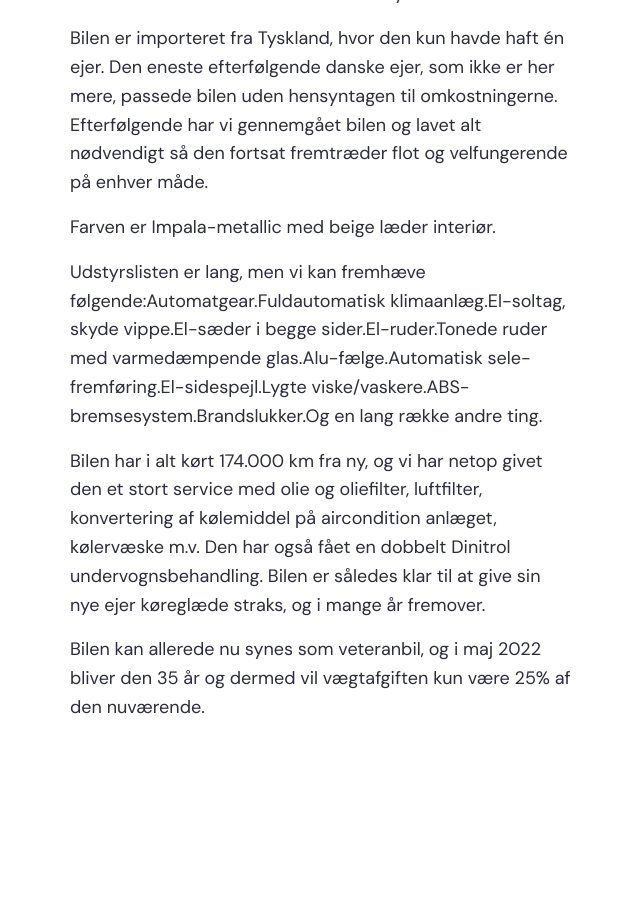
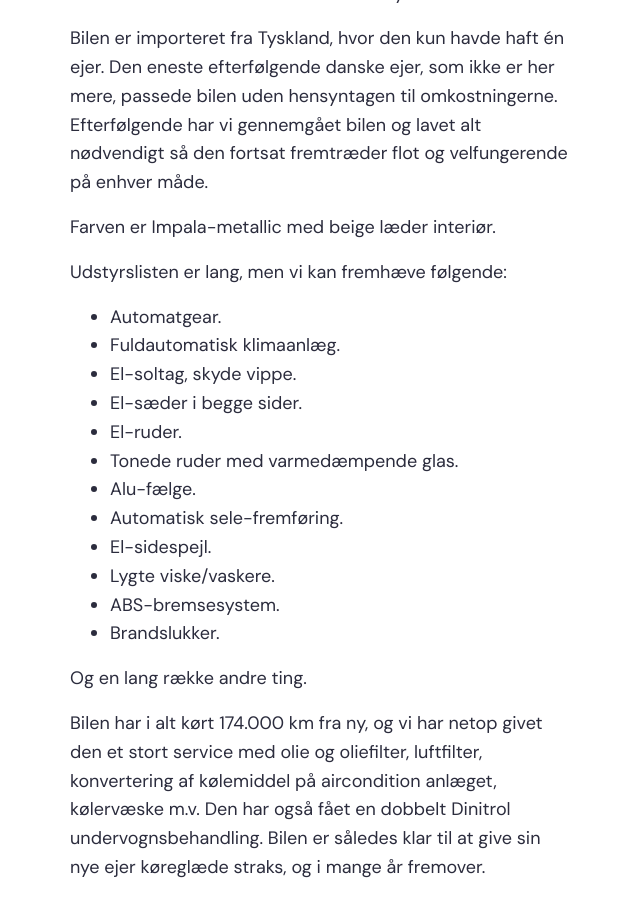
Before and after one commit to aakjaer/thclassic, a Jekyll site: the page built from _cars/seat-ibiza.md, in a window 1280 px wide and 900 px high, scrolled down 961 px. Shown: the whole window, without its empty margins (452-1092 px from the left). Built offline with Jekyll 4.4.1, drawn with Linux system fonts in a browser that asks for light colours.

```diff
--- a/_cars/seat-ibiza.md
+++ b/_cars/seat-ibiza.md
@@ -8,6 +8,7 @@ model_year:
 images:
   - image_path: /uploads/img-3620.jpg
   - image_path: /uploads/img-3619.jpg
+  - image_path:
 ---
 
 ## Beskrivelse
@@ -18,7 +19,22 @@ Bilen er importeret fra Tyskland, hvor den kun havde haft &eacute;n ejer. Den en
 
 Farven er Impala-metallic med beige l&aelig;der interi&oslash;r.
 
-Udstyrslisten er lang, men vi kan fremh&aelig;ve f&oslash;lgende:Automatgear.Fuldautomatisk klimaanl&aelig;g.El-soltag, skyde vippe.El-s&aelig;der i begge sider.El-ruder.Tonede ruder med varmed&aelig;mpende glas.Alu-f&aelig;lge.Automatisk sele-fremf&oslash;ring.El-sidespejl.Lygte viske/vaskere.ABS-bremsesystem.Brandslukker.Og en lang r&aelig;kke andre ting.
+Udstyrslisten er lang, men vi kan fremh&aelig;ve f&oslash;lgende:
+
+* Automatgear.
+* Fuldautomatisk klimaanl&aelig;g.
+* El-soltag, skyde vippe.
+* El-s&aelig;der i begge sider.
+* El-ruder.
+* Tonede ruder med varmed&aelig;mpende glas.
+* Alu-f&aelig;lge.
+* Automatisk sele-fremf&oslash;ring.
+* El-sidespejl.
+* Lygte viske/vaskere.
+* ABS-bremsesystem.
+* Brandslukker.
+
+Og en lang r&aelig;kke andre ting.
 
 Bilen har i alt k&oslash;rt 174.000 km fra ny, og vi har netop givet den et stort service med olie og oliefilter, luftfilter, konvertering af k&oslash;lemiddel p&aring; aircondition anl&aelig;get, k&oslash;lerv&aelig;ske m.v. Den har ogs&aring; f&aring;et en dobbelt Dinitrol undervognsbehandling. Bilen er s&aring;ledes klar til at give sin nye ejer k&oslash;regl&aelig;de straks, og i mange &aring;r fremover. &nbsp;
 
```
